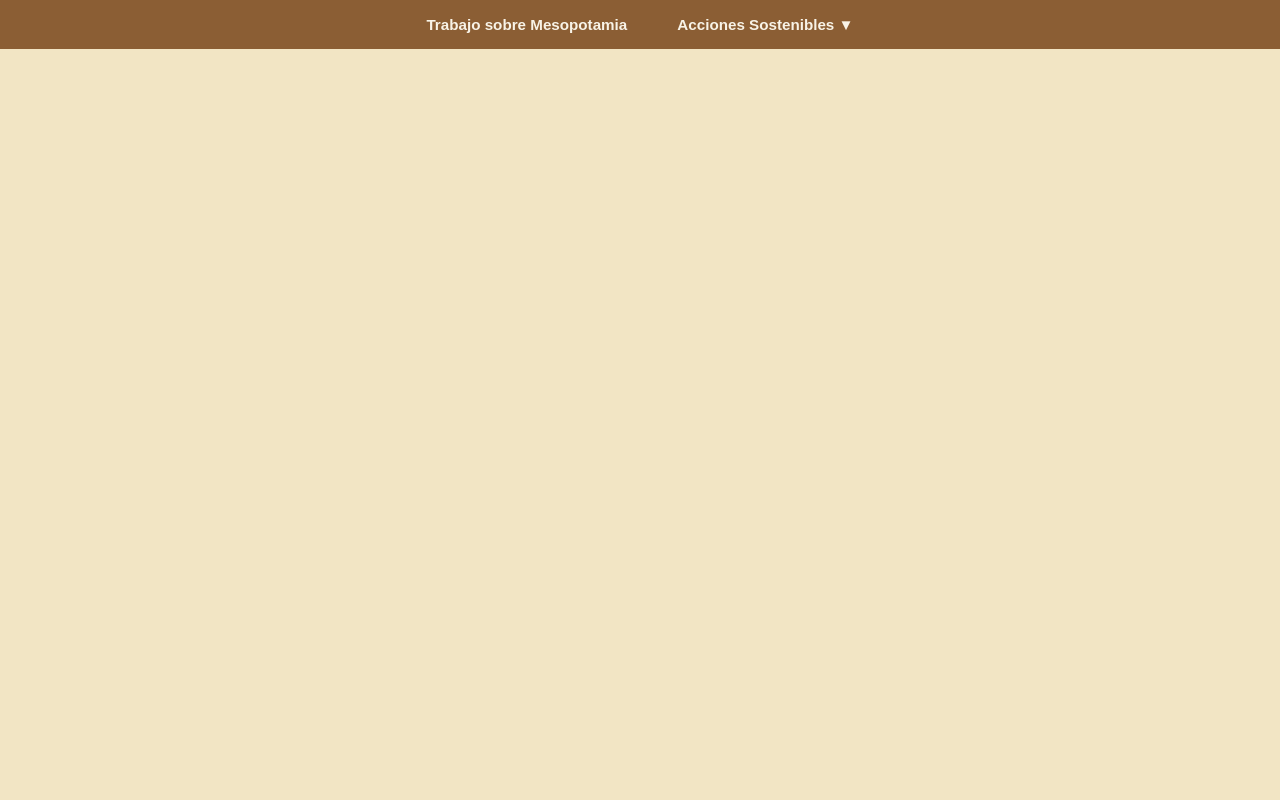
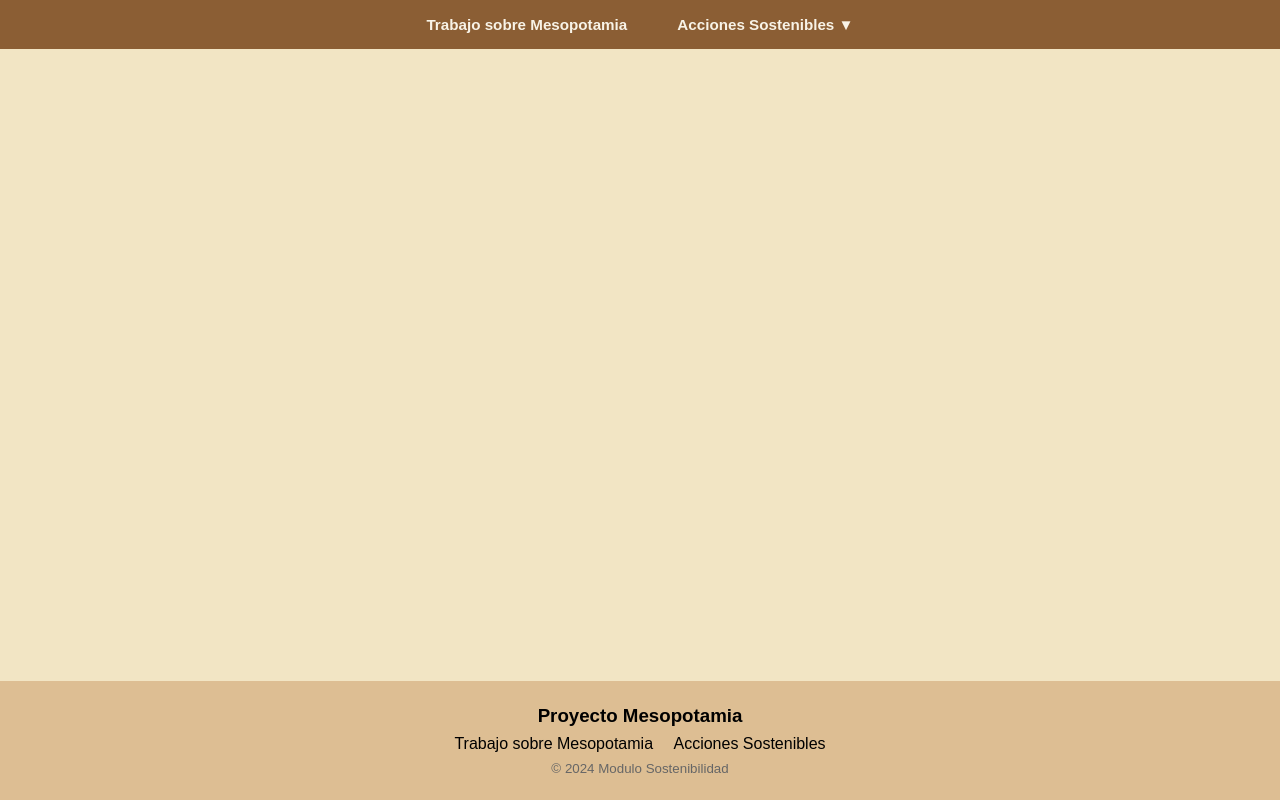
Before and after one commit to Elena3423/Grupo-sostenibilidad, a plain HTML site: page Pagina Web/index.html in a window 1280 px wide. Drawn offline with Linux system fonts and the light colour scheme.

Commit message:
Añadir pie de página y estilos correspondientes en index.html y styles.css

```diff
--- a/Pagina Web/index.html
+++ b/Pagina Web/index.html
@@ -32,6 +32,18 @@
         <!-- CONTENIDO -->
     </main>
 
+    <footer class="site-footer" role="contentinfo" aria-label="Pie de página" style="text-align:center;padding:1.5rem 0;">
+        <div class="footer-container" style="max-width:900px;margin:0 auto;">
+            <h3 style="margin:0">Proyecto Mesopotamia</h3>
+
+            <nav aria-label="Enlaces rápidos" style="margin:0.5rem 0;">
+                <a href="#mesopotamia" style="margin:0 0.5rem;color:inherit;text-decoration:none">Trabajo sobre Mesopotamia</a>
+                <a href="#acciones" style="margin:0 0.5rem;color:inherit;text-decoration:none">Acciones Sostenibles</a>
+            </nav>
+
+            <small class="footer-legal" style="display:block;margin-top:0.5rem;color:#666">© 2024 Modulo Sostenibilidad</small>
+        </div>
+    </footer>
 
     <script src="script.js"></script>
 </body>
--- a/Pagina Web/styles.css
+++ b/Pagina Web/styles.css
@@ -1,7 +1,14 @@
 body {
+    display: flex;
+    flex-direction: column;
     margin: 0;
     font-family: Arial, sans-serif;
     background-color: #f2e5c4;
+}
+
+html, body {
+    height: 100%;
+    margin: 0;
 }
 
 header {
@@ -22,6 +29,12 @@ header {
 
 .menu ul li {
     position: relative;
+}
+
+main {
+    flex: 1;
+    padding: 20px;
+    min-height: 400px;
 }
 
 .menu ul li a {
@@ -84,3 +97,9 @@ header {
 .despliegue li a:hover {
     background-color: #1e4b73;
 }
+
+footer {
+    background: #b87a3f5e;
+    padding: 10px 0;
+    text-align: center;
+}
```
